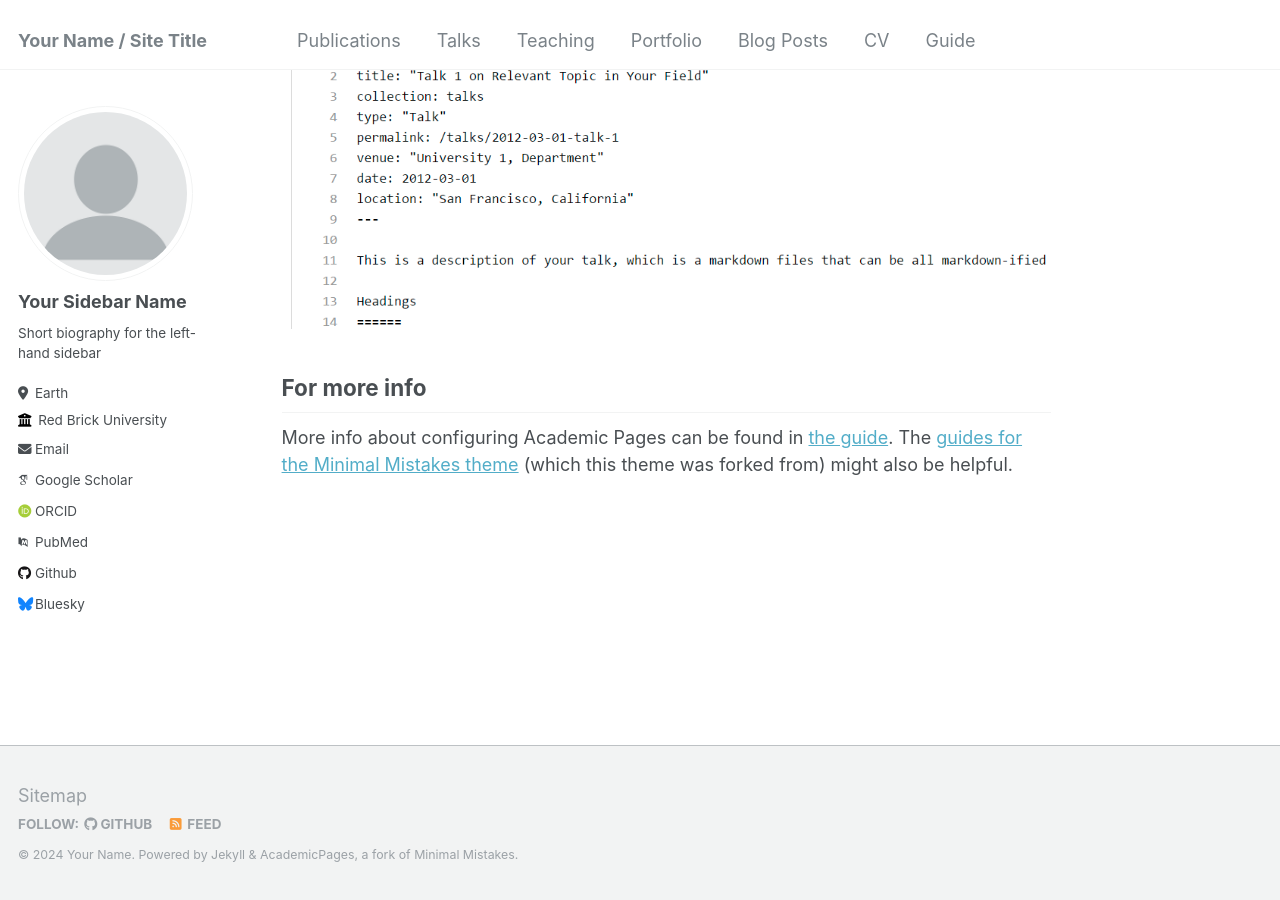
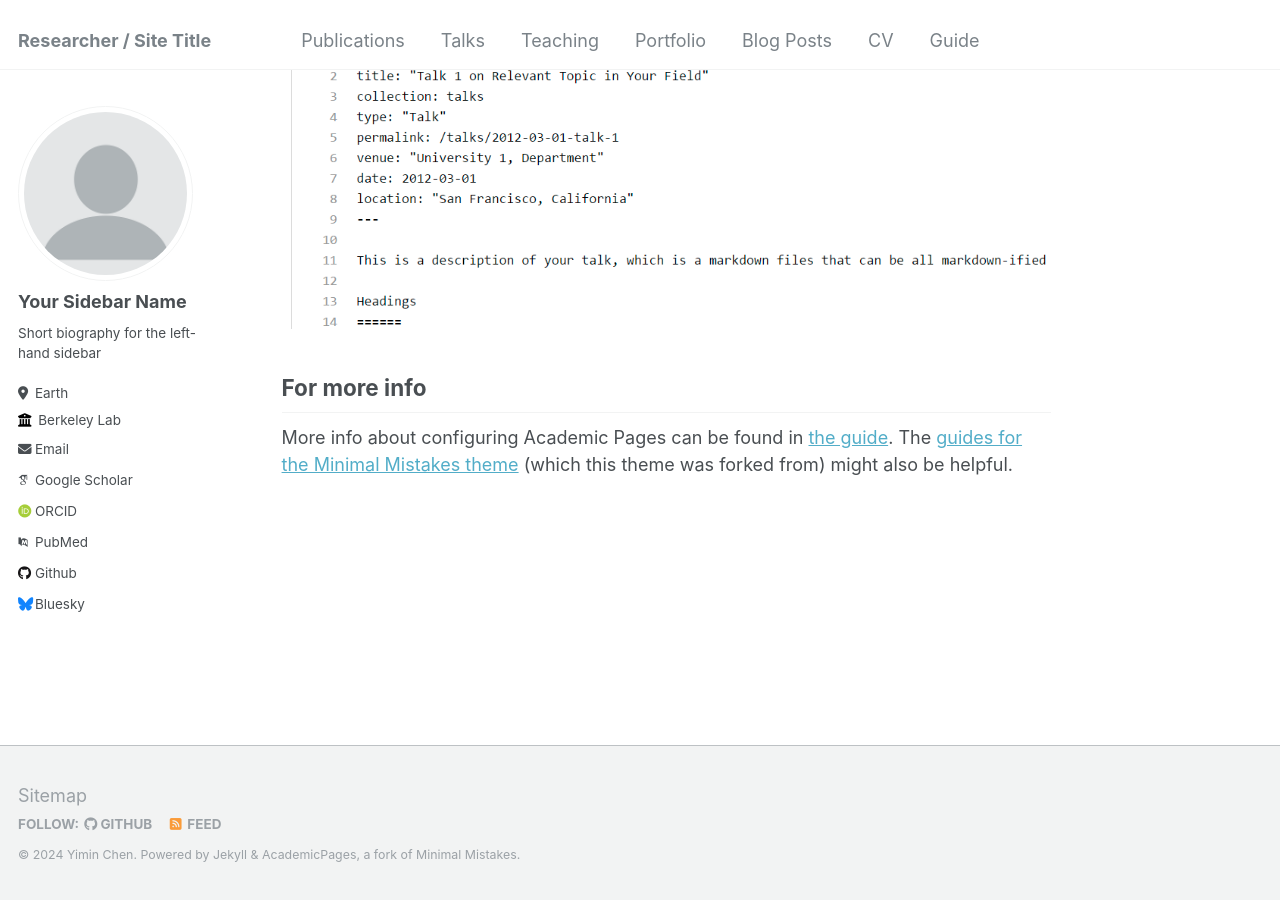
Before and after one commit to chenymstudy2015/YiminChen, a Jekyll site: the page built from _pages/about.md, in a window 1280 px wide and 900 px high, scrolled down 2660 px. Built offline with Jekyll 4.4.1, drawn with Linux system fonts in a browser that asks for light colours; some web fonts are replaced.

Commit message:
Update _config.yml

```diff
--- a/_config.yml
+++ b/_config.yml
@@ -8,13 +8,13 @@
 
 # Basic Site Settings
 locale                   : "en-US"
-title                    : "Your Name / Site Title"
+title                    : "Researcher / Site Title"
 title_separator          : "-"
-name                     : &name "Your Name"
+name                     : &name "Yimin Chen"
 description              : &description "personal description"
 url                      : https://academicpages.github.io # the base hostname & protocol for your site e.g. "https://mmistakes.github.io"
 baseurl                  : "" # the subpath of your site, e.g. "/blog"
-repository               : "academicpages/academicpages.github.io"
+repository               : "chenymstudy2015.github.io/"
 
 # Site Author - The following control what appear as part of the author content on the side bar.
 #               If a field is blank the icon and link will not appear, otherwise it will be shown.
@@ -23,18 +23,18 @@ author:
   # Biographic information
   avatar           : "profile.png"
   name             : "Your Sidebar Name"
-  pronouns         : # example: "she/her"
+  pronouns         : # example: "He/His"
   bio              : "Short biography for the left-hand sidebar"
   location         : "Earth"
-  employer         : "Red Brick University"
+  employer         : "Berkeley Lab"
   uri              : # URL
-  email            : "none@example.org"
+  email            : "chenym1979@gmail.com"
 
   # Academic websites
   arxiv            : # URL - Update with the correct link to your profile
-  googlescholar    : "https://scholar.google.com/citations?user=PS_CX0AAAAAJ"
+  googlescholar    : "https://scholar.google.com/citations?user=iafPwggAAAAJ&hl=zh-TW&oi=ao"
   impactstory      : # URL
-  orcid            : "http://orcid.org/yourorcidurl"
+  orcid            : "https://orcid.org/0000-0003-3818-1655"
   semantic         : # URL
   pubmed           : "https://www.ncbi.nlm.nih.gov/pubmed/?term=john+snow"
   researchgate     : # URL
```
